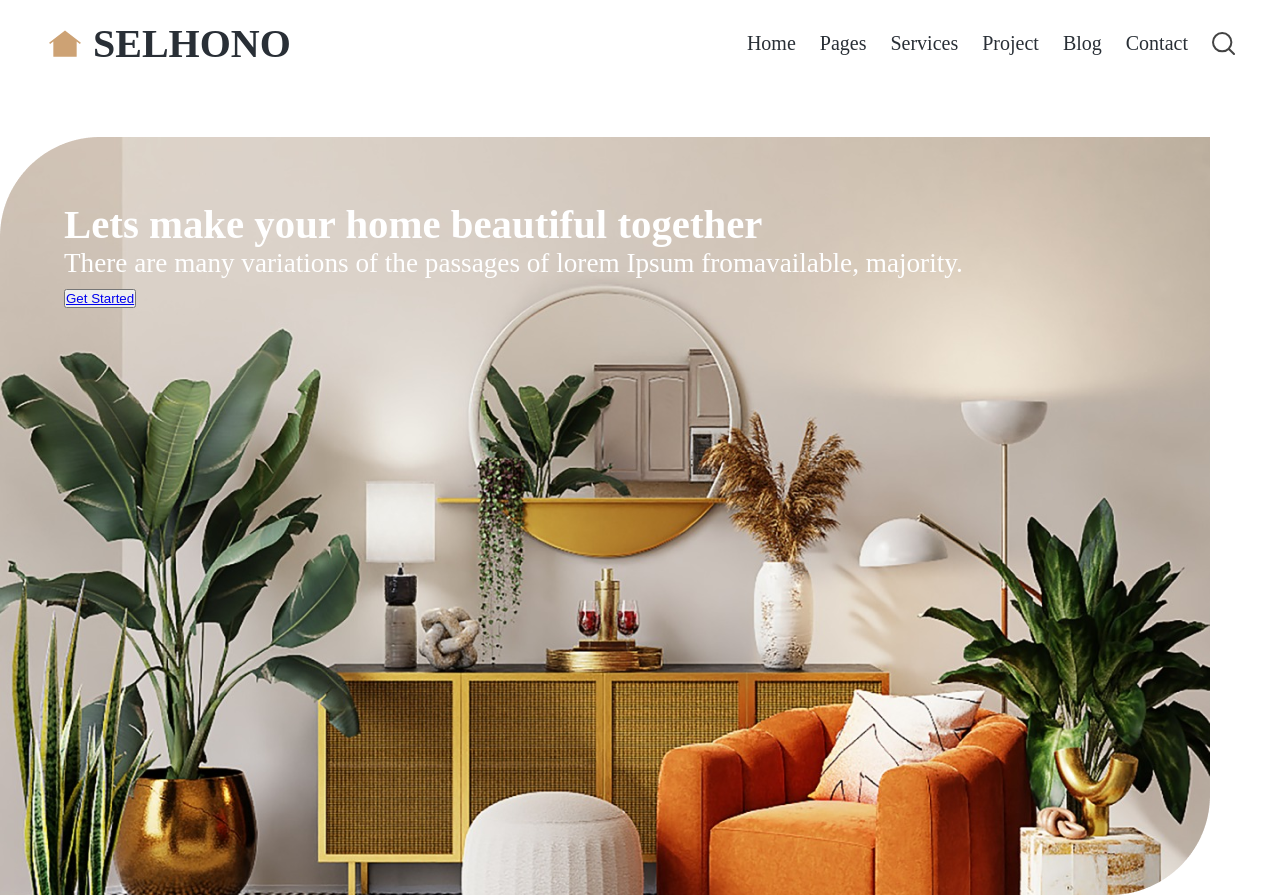
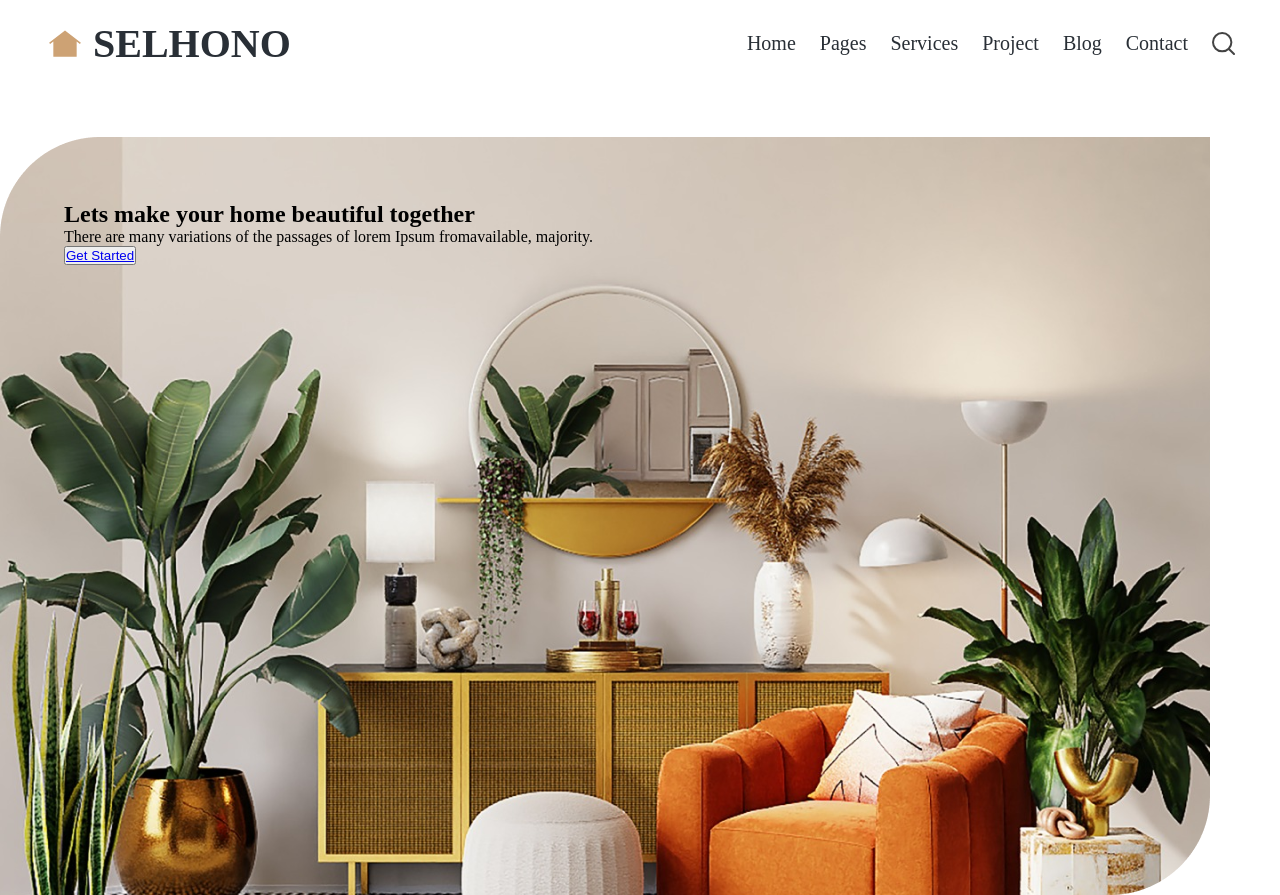
Before and after one commit to Carloseduardomelo/Projeto_Devs_Cansado, a React (Vite) app: page / in a window 1280 px wide. Built offline with nearby package versions, Linux system fonts and the light colour scheme.

Commit message:
update main page

```diff
--- a/src/components/main/main.module.css
+++ b/src/components/main/main.module.css
@@ -11,8 +11,3 @@
     padding: 4rem;
     margin-top: 50px;
 }
-
-.Page_title {
-    color: #fff;
-    font-size: 1.7rem;
-}
```
